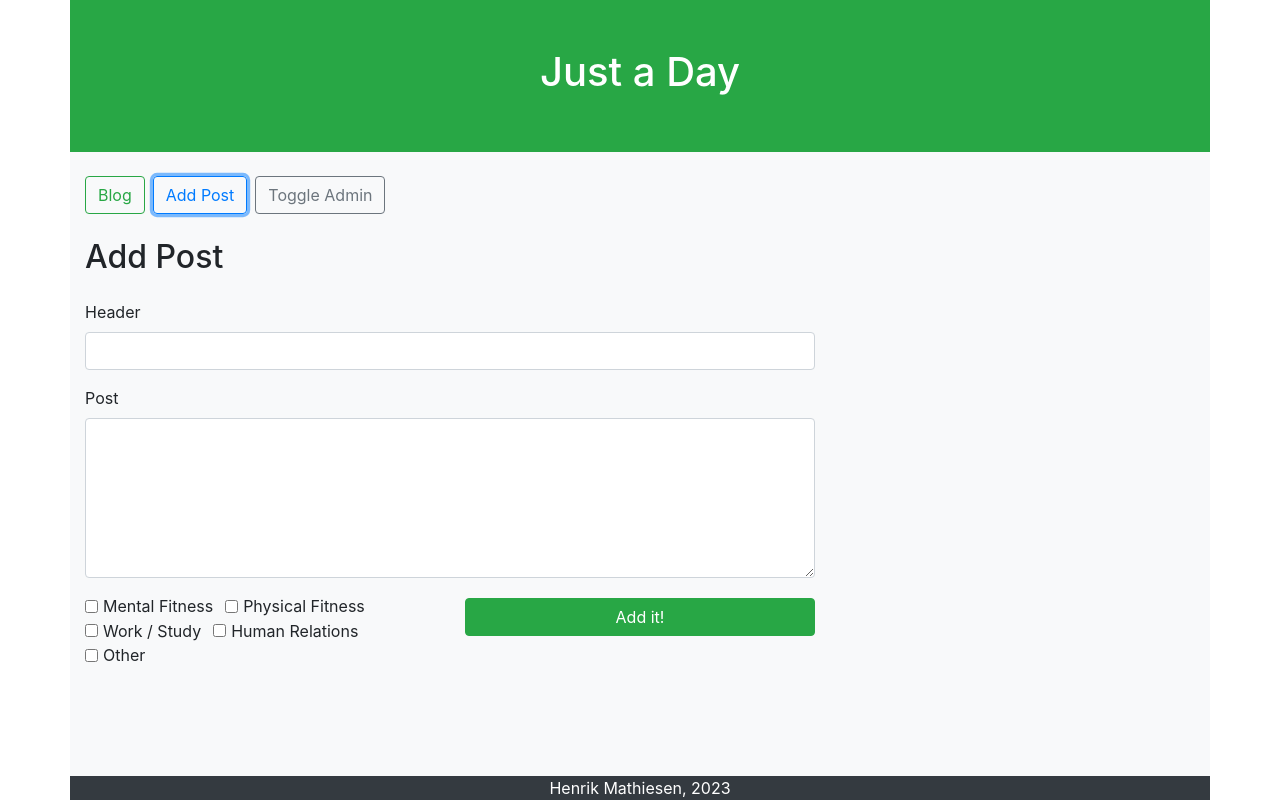
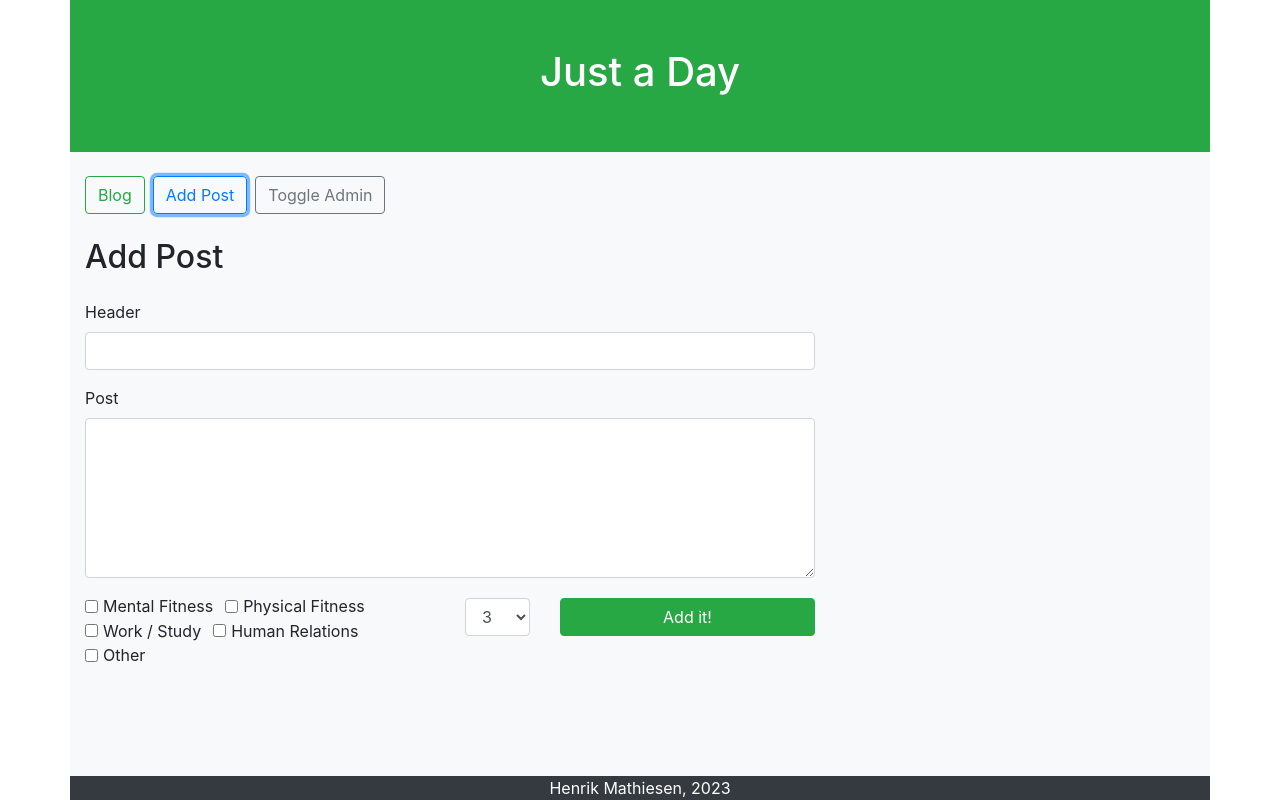
Before and after one commit to henrikmathiesen/just-a-day, a React (Create React App) app: page / in a window 1280 px wide. Both pictures are taken after a click on the button "Add Post". Built offline with nearby package versions, Linux system fonts and the light colour scheme.

Commit message:
Add rating and display rating

```diff
--- /dev/null
+++ b/src/AddBlogPost/AddBlogPost.css
@@ -0,0 +1,15 @@
+@media only screen and (min-width:768px) and (max-width: 991px) {
+    .app-add-blog-post-rating {
+
+        padding: 0;
+
+    }
+}
+
+@media only screen and (min-width:992px) and (max-width: 1199px) {
+    .app-add-blog-post-rating {
+
+        padding: 0.375rem;
+
+    }
+}
--- a/src/AddBlogPost/AddBlogPost.js
+++ b/src/AddBlogPost/AddBlogPost.js
@@ -2,12 +2,15 @@ import { useState } from 'react';
 
 import { blogpostCategories, views } from '../constants/constants';
 import postsService from '../services/posts.service';
+
+import './AddBlogPost.css';
 
 function AddBlogPosts({ handleChangeViewClick }) {
 
     const [header, setHeader] = useState('');
     const [post, setPost] = useState('');
     const [cats, setCats,] = useState([]);
+    const [rating, setRating] = useState(3);
 
     const getCats = () => {
         const cats = [];
@@ -46,7 +49,7 @@ function AddBlogPosts({ handleChangeViewClick }) {
 
     const handleSubmit = () => {
         // TODO: validation
-        postsService.addPost({ categories: cats, header, paragraph: post });
+        postsService.addPost({ categories: cats, header, paragraph: post, rating: parseInt(rating, 10) });
         handleChangeViewClick(views.BLOG);
     };
 
@@ -81,7 +84,16 @@ function AddBlogPosts({ handleChangeViewClick }) {
                         ))
                     }
                 </div>
-                <div className="col-md-4 mt-2 mt-md-1">
+                <div className="col-md-1 mt-3 mt-md-1">
+                    <select className="form-control app-add-blog-post-rating" defaultValue="3" onChange={(e) => setRating(e.target.value)}>
+                        <option value="1">1</option>
+                        <option value="2">2</option>
+                        <option value="3">3</option>
+                        <option value="4">4</option>
+                        <option value="5">5</option>
+                    </select>
+                </div>
+                <div className="col-md-3 mt-3 mt-md-1">
                     <div className="form-group">
                         <button type="button" className="btn btn-success btn-block" onClick={handleSubmit}>Add it!</button>
                     </div>
--- a/src/Blogposts/Blogpost.js
+++ b/src/Blogposts/Blogpost.js
@@ -3,15 +3,35 @@ import utilService from '../services/util.service';
 
 function Blogpost({ post }) {
 
-  const { categories, header, paragraph, pDate } = post;
+  const { categories, header, paragraph, pDate, rating } = post;
+
+  const getClassNameForRating = (rating) => {
+    switch (rating) {
+        case 1:
+        case 2:
+            return 'app-badge badge badge-danger';
+        case 3:
+        case 4:
+          return 'app-badge badge badge-warning';
+        case 5:
+            return 'app-badge badge badge-success';
+        default:
+            return 'error';
+    }
+}
 
   return (
     <article className="app-blog-post">
       <h2 className="h3">{header}</h2>
       <p>{paragraph}</p>
       <div className="row">
-        <div className="col text-left">{utilService.displayDate(pDate)}</div>
-        <div className="col text-right"><BlogpostCategories categories={categories} /></div>
+        <div className="col text-left">
+          <span className="app-badge badge badge-secondary">{utilService.displayDate(pDate)}</span>
+          <span className={getClassNameForRating(rating)}>{rating}</span>
+        </div>
+        <div className="col text-right">
+          <BlogpostCategories categories={categories} />
+        </div>
       </div>
       <hr />
     </article>
```
